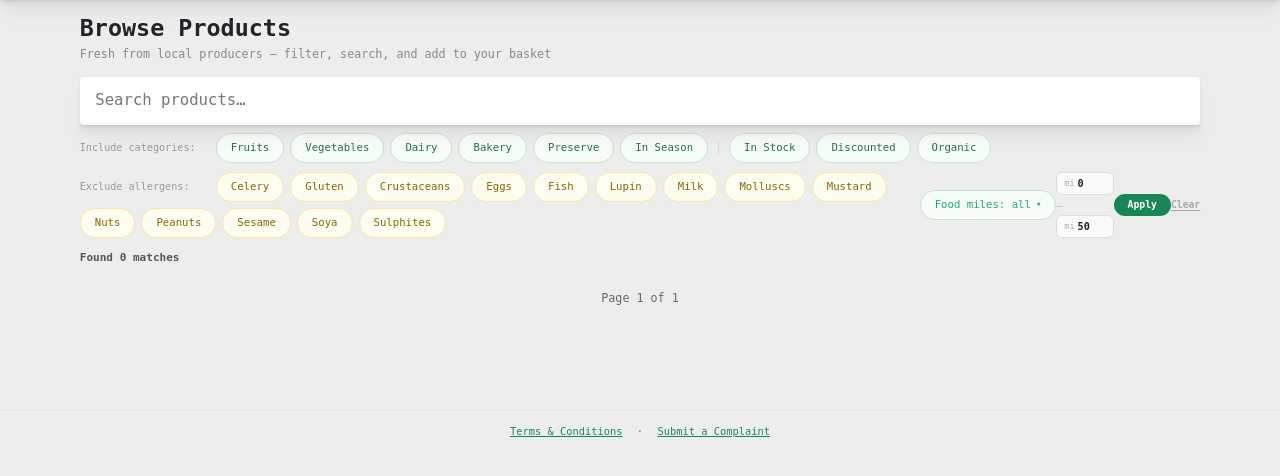
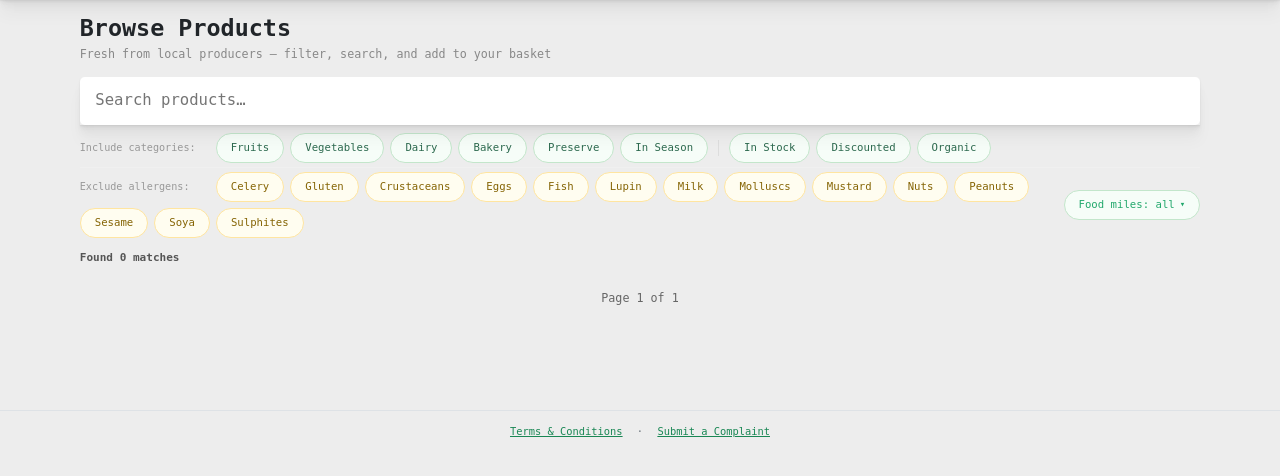
Before and after one commit to SkProGL/marketplace, a Django app: page / in a window 1280 px wide. Shown: the part 50-526 px from the top of the page. Run offline with Django 5.2, Linux system fonts and the light colour scheme; data that the repository does not hold is empty.

Commit message:
Add fixes

```diff
--- a/marketplace_platform/core/forms.py
+++ b/marketplace_platform/core/forms.py
@@ -136,19 +136,6 @@ class CheckoutForm(forms.Form):
         max_length=20,
         widget=forms.TextInput(attrs={'class': 'form-control', 'placeholder': 'e.g. SW1A 1AA'})
     )
-    delivery_date = forms.DateField(
-        widget=forms.DateInput(attrs={
-            'type': 'date',
-            'class': 'form-control'
-        })
-    )
-
-    def clean_delivery_date(self):
-        delivery_date = self.cleaned_data.get('delivery_date')
-        if delivery_date and delivery_date < date.today() + timedelta(days=2):
-            raise forms.ValidationError("Delivery must be at least 48 hours from now.")
-        return delivery_date
-
 class ProductForm(forms.ModelForm):
     class Meta:
         model = Product
--- a/marketplace_platform/core/templates/components/widget-food-miles.html
+++ b/marketplace_platform/core/templates/components/widget-food-miles.html
@@ -27,21 +27,6 @@
       <button type="button" class="fm-clear"  id="fm-clear">Clear</button>
     </div>
   </div>
-
-  <div class="fm-bar-inputs">
-    <div class="fm-input-box">
-      <span class="fm-unit">mi</span>
-      <input class="fm-number" id="fm-min-num" type="number" min="0" max="50" value="0">
-    </div>
-    <span class="fm-dash">&ndash;</span>
-    <div class="fm-input-box">
-      <span class="fm-unit">mi</span>
-      <input class="fm-number" id="fm-max-num" type="number" min="0" max="50" value="50">
-    </div>
-  </div>
-
-  <button type="button" class="fm-apply" id="fm-apply">Apply</button>
-  <button type="button" class="fm-clear"  id="fm-clear">Clear</button>
 </div>
 
 <style>
```
Also changed, not shown: marketplace_platform/core/static/home.css (line endings or trailing spaces).
